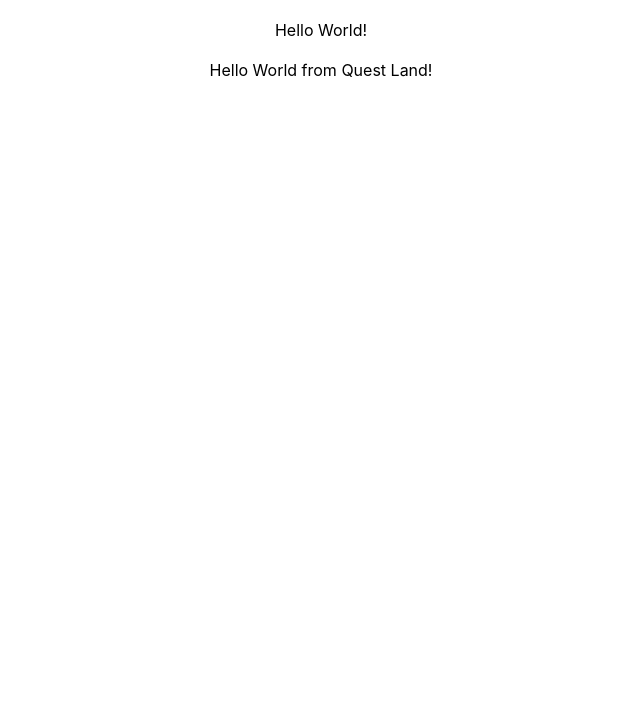
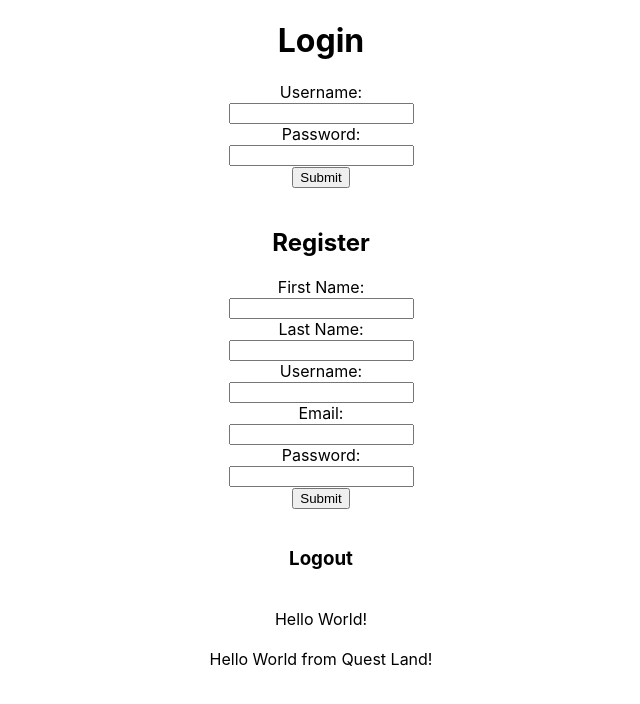
Before and after one commit to gineakanoe/TaleQuest-client, a React (Create React App) app: page / in a window 1280 px wide. Shown: the top 704 px of the page, without its empty margins (319-959 px from the left). Built offline with nearby package versions, Linux system fonts and the light colour scheme.

Commit message:
added forms for login and register...not completely connected yet

```diff
--- a/src/App.css
+++ b/src/App.css
@@ -1,16 +1,5 @@
 .App {
   text-align: center;
-}
-
-.App-logo {
-  height: 40vmin;
-  pointer-events: none;
-}
-
-@media (prefers-reduced-motion: no-preference) {
-  .App-logo {
-    animation: App-logo-spin infinite 20s linear;
-  }
 }
 
 .App-header {
@@ -23,16 +12,3 @@
   font-size: calc(10px + 2vmin);
   color: white;
 }
-
-.App-link {
-  color: #61dafb;
-}
-
-@keyframes App-logo-spin {
-  from {
-    transform: rotate(0deg);
-  }
-  to {
-    transform: rotate(360deg);
-  }
-}
--- a/src/components/Auth/Auth.tsx
+++ b/src/components/Auth/Auth.tsx
@@ -11,10 +11,11 @@ class Auth extends React.Component {
             <div>
                 <Login />
 
-                <Logout />
-
+                <br />
                 <Register />
 
+                <br />
+                <Logout />
             </div>
         )
     }
--- a/src/components/Auth/AuthCrud/Login.tsx
+++ b/src/components/Auth/AuthCrud/Login.tsx
@@ -1,11 +1,58 @@
 import React from 'react';
 
-class Login extends React.Component {
+type LoginState = {
+    username: string,
+    password: string,
+    sessionToken?: string,
+}
+
+class Login extends React.Component<{}, LoginState> {
+
+    constructor(props: {}) {
+        super(props)
+        this.state = {
+            username: '',
+            password: '',
+        }
+    }
+
+    handleSubmit = (e: React.MouseEvent) => {
+        e.preventDefault();
+
+        //? Do I need this?
+        // const reqBody = {
+        //     username: username,
+        //     password: password,
+        // }
+
+
+        fetch(`https://localhost:4000/user/login`, {method: 'POST'})
+        .then(res => res.json())
+        .then(res => {
+            this.setState({
+                username: '',
+                password: '',
+                sessionToken: '',
+            })
+        })
+        .catch((err) => console.log(`[Error]: ${err}`))
+    }
 
     render() {
         return(
             <div>
-
+                <form>
+                    <h1>Login</h1>
+                    <label htmlFor='username'>Username:</label>
+                    <br/>
+                    <input type='type' id='username' value={this.state.username} onChange={(e) => (e.target.value)} />
+                    <br/>
+                    <label htmlFor='password'>Password:</label>
+                    <br/>
+                    <input type='password' id='password' value={this.state.password} onChange={(e) => (e.target.value)} />
+                    <br/>
+                    <button type='submit' onClick={this.handleSubmit}>Submit</button>
+                </form>
             </div>
         )
     }
--- a/src/components/Auth/AuthCrud/Logout.tsx
+++ b/src/components/Auth/AuthCrud/Logout.tsx
@@ -5,7 +5,7 @@ class Logout extends React.Component {
     render() {
         return(
             <div>
-
+                <h3 id='logout' >Logout</h3>
             </div>
         )
     }
--- a/src/components/Auth/AuthCrud/Register.tsx
+++ b/src/components/Auth/AuthCrud/Register.tsx
@@ -1,10 +1,70 @@
 import React from 'react';
 
-class Register extends React.Component {
+type RegisterState = {
+    firstName: string,
+    lastName: string,
+    username: string,
+    email: string,
+    password: string,
+}
+
+class Register extends React.Component<{}, RegisterState> {
+
+    constructor(props: {}) {
+        super(props)
+        this.state = {
+            firstName: '',
+            lastName: '',
+            username: '',
+            email: '',
+            password: '',
+        }
+    }
+
+    handleSubmit = (e: React.MouseEvent) => {
+        e.preventDefault();
+
+        fetch(`http://localhost:4000/user/register`, {method: 'POST'})
+        .then(res => res.json())
+        .then(res => {
+            this.setState({
+                firstName: '',
+                lastName: '',
+                username: '',
+                email: '',
+                password: '',
+            })
+        })
+        .catch((err) => console.log(`[Error}: ${err}]`))
+    }
 
     render() {
         return(
             <div>
+                <form>
+                    <h2>Register</h2>
+                    <label htmlFor='firstName'>First Name:</label>
+                    <br/>
+                    <input type='type' id='firstName' value={this.state.firstName} onChange={(e) => (e.target.value)} />
+                    <br/>
+                    <label htmlFor='lastName'>Last Name:</label>
+                    <br/>
+                    <input type='type' id='lastName' value={this.state.lastName} onChange={(e) => (e.target.value)} />
+                    <br/>
+                    <label htmlFor='username'>Username:</label>
+                    <br/>
+                    <input type='type' id='username' value={this.state.username} onChange={(e) => (e.target.value)} />
+                    <br/>
+                    <label htmlFor='email'>Email:</label>
+                    <br/>
+                    <input type='email' id='email' value={this.state.email} onChange={(e) => (e.target.value)} />
+                    <br/>
+                    <label htmlFor='password'>Password:</label>
+                    <br/>
+                    <input type='password' id='password' value={this.state.password} onChange={(e) => (e.target.value)} />
+                    <br/>
+                    <button type='submit' onClick={this.handleSubmit}>Submit</button>
+                </form>
 
             </div>
         )
```
